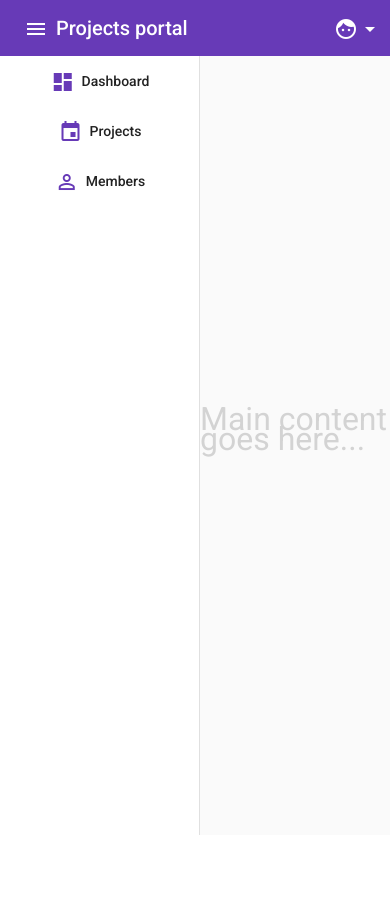
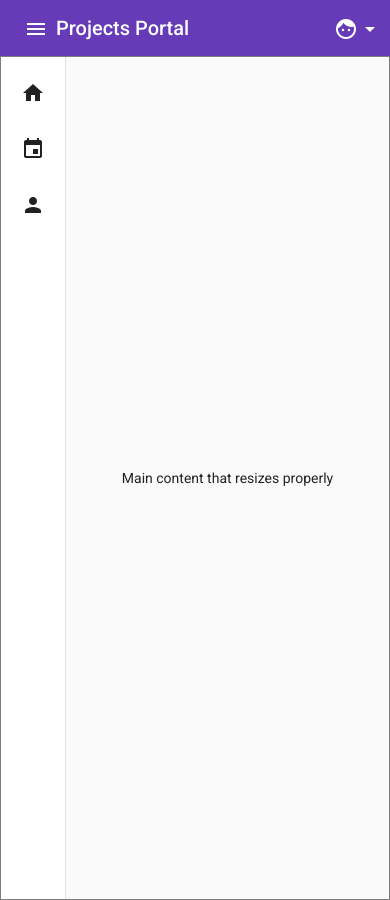
Before and after one commit to nikhila-chaudhari/simple-project-management, an Angular app in the folder frontend/: page / in a window 390 px wide. Before the commit the page ends 844 px from the top, so only its background shows below. Built offline with nearby package versions, Linux system fonts and the light colour scheme.

Commit message:
Update sidenav design to be responsive

```diff
--- a/frontend/src/app/app.component.html
+++ b/frontend/src/app/app.component.html
@@ -1,39 +1,46 @@
-<mat-toolbar color="primary">
-  <button mat-icon-button class="example-icon"
-    (click)="sidenav.toggle()"
-    aria-label="Side Menu">
+<mat-toolbar color="primary" >
+	<button mat-icon-button (click)="isExpanded = !isExpanded">
     <mat-icon>menu</mat-icon>
   </button>
-  <span>Projects portal</span>
+	<h1>Projects Portal</h1>
   <span class="example-spacer"></span>
-  <button mat-icon-button class="example-icon favorite-icon" aria-label="Account">
+  <button mat-icon-button class="favorite-icon" aria-label="Account">
     <mat-icon>face</mat-icon>
     <mat-icon>arrow_drop_down</mat-icon>
   </button>
+</mat-toolbar>
+<mat-sidenav-container class="pp-sidenav-container" autosize>
+	<mat-sidenav #sidenav class="pp-sidenav" mode="side" opened="true"
+      (mouseenter)="mouseenter()" (mouseleave)="mouseleave()">
+		<mat-nav-list>
+			<mat-list-item (click)="showSubmenu = !showSubmenu">
+				<span class="full-width" *ngIf="isExpanded || isShowing">Dashboard</span>
+				<mat-icon mat-list-icon>home</mat-icon>
+				<!--<mat-icon class="menu-button" [ngClass]="{'rotated' : showSubmenu}"
+          *ngIf="isExpanded || isShowing">expand_more</mat-icon>-->
+			</mat-list-item>
+			<!--<div class="submenu" [ngClass]="{'expanded' : showSubmenu}" *ngIf="isShowing || isExpanded">
+				<a mat-list-item href="...">Submenu Item 1</a>
+				<a mat-list-item href="...">Submenu Item 2</a>
 
-</mat-toolbar>
+			</div>
+      -->
+      <mat-list-item>
+				<span class="full-width" *ngIf="isExpanded || isShowing">Projects</span>
+				<mat-icon mat-list-icon>event</mat-icon>
 
-<mat-sidenav-container class="example-container">
-  <mat-sidenav #sidenav mode="side" [(opened)]="opened" >
-    <button mat-button class="menu-button">
-      <mat-icon color="primary">dashboard</mat-icon>
-      <span>&nbsp; Dashboard</span>
-    </button>
-    <button mat-button class="menu-button">
-        <mat-icon color="primary">event</mat-icon>
-        <span>&nbsp; Projects</span>
-    </button>
-    <button mat-button class="menu-button">
-        <mat-icon color="primary">person_outline</mat-icon>
-        <span>&nbsp; Members</span>
-    </button>
-  </mat-sidenav>
+			</mat-list-item>
+      <mat-list-item>
+				<span class="full-width" *ngIf="isExpanded || isShowing">Members</span>
+				<mat-icon mat-list-icon>person</mat-icon>
 
-  <mat-sidenav-content>
-    <div class="content">
-      <span>Main content goes here...</span>
+			</mat-list-item>
+		</mat-nav-list>
 
-    </div>
+	</mat-sidenav>
 
-  </mat-sidenav-content>
+	<div class="pp-sidenav-content">
+		Main content that resizes properly
+	</div>
+
 </mat-sidenav-container>
--- a/frontend/src/app/app.component.scss
+++ b/frontend/src/app/app.component.scss
@@ -1,29 +1,37 @@
-@import "~/src/styles/variables.scss";
-
 .example-spacer {
     flex: 1 1 auto;
   }
 
-mat-sidenav-container {
-    height: calc(100vh - 65px);
-}
-
-mat-sidenav {
-    width: 200px;
-    text-align: center;
-}
-
-mat-sidenav button{
-    width: 200px;
-    height: 50px;
-}
-
-.content {
-    height: calc(100vh - 98px);
+.pp-sidenav-container {
+    height: 100%;
+    border: 1px solid rgba(0, 0, 0, 0.5);
+  }
+  .pp-sidenav-content {
     display: flex;
+    height: 100%;
+    align-items: center;
     justify-content: center;
-    align-items: center;
-
-    font-size: 2rem;
-    color: lightgray;
-}
+  }
+  .pp-sidenav {
+     user-select: none;
+  }
+  .full-width {
+    width: 100%;
+  }
+  .menu-button {
+    transition: 300ms ease-in-out;
+    transform: rotate(0deg);
+  }
+  .menu-button.rotated {
+    transform: rotate(180deg);
+  }
+  .submenu {
+    overflow-y: hidden;
+    transition: transform 300ms ease;
+    transform: scaleY(0);
+    transform-origin: top;
+    padding-left: 30px;
+  }
+  .submenu.expanded {
+    transform: scaleY(1);
+  }
--- a/frontend/src/app/app.component.ts
+++ b/frontend/src/app/app.component.ts
@@ -7,5 +7,19 @@ import { Component } from '@angular/core';
 })
 export class AppComponent {
   title = 'frontend';
-  opened: boolean = true;
+  isExpanded = false;
+  showSubmenu: boolean = false;
+  isShowing = false;
+
+  mouseenter() {
+    if (!this.isExpanded) {
+      this.isShowing = true;
+    }
+  }
+
+  mouseleave() {
+    if (!this.isExpanded) {
+      this.isShowing = false;
+    }
+  }
 }
```
